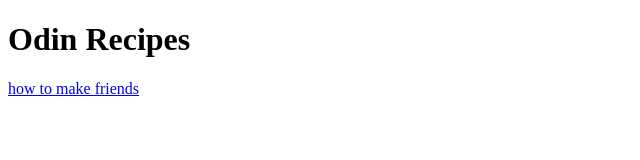
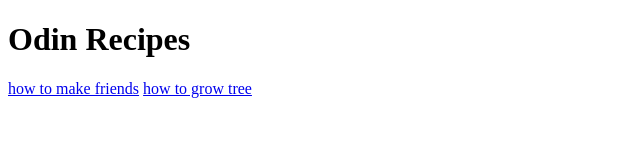
Before and after one commit to freddielietch/odin-recipes, a plain HTML site: page index.html in a window 1280 px wide. Shown: the whole page, without its empty margins (0-640 px from the left). Drawn offline with Linux system fonts and the light colour scheme.

Commit message:
added link to how to grow tree

```diff
--- a/index.html
+++ b/index.html
@@ -9,5 +9,6 @@
 <body>
     <h1>Odin Recipes</h1>
     <a href="/recipes/friends.html">how to make friends</a>
+    <a href="/recipes/tree.html">how to grow tree</a>
 </body>
 </html>
```
